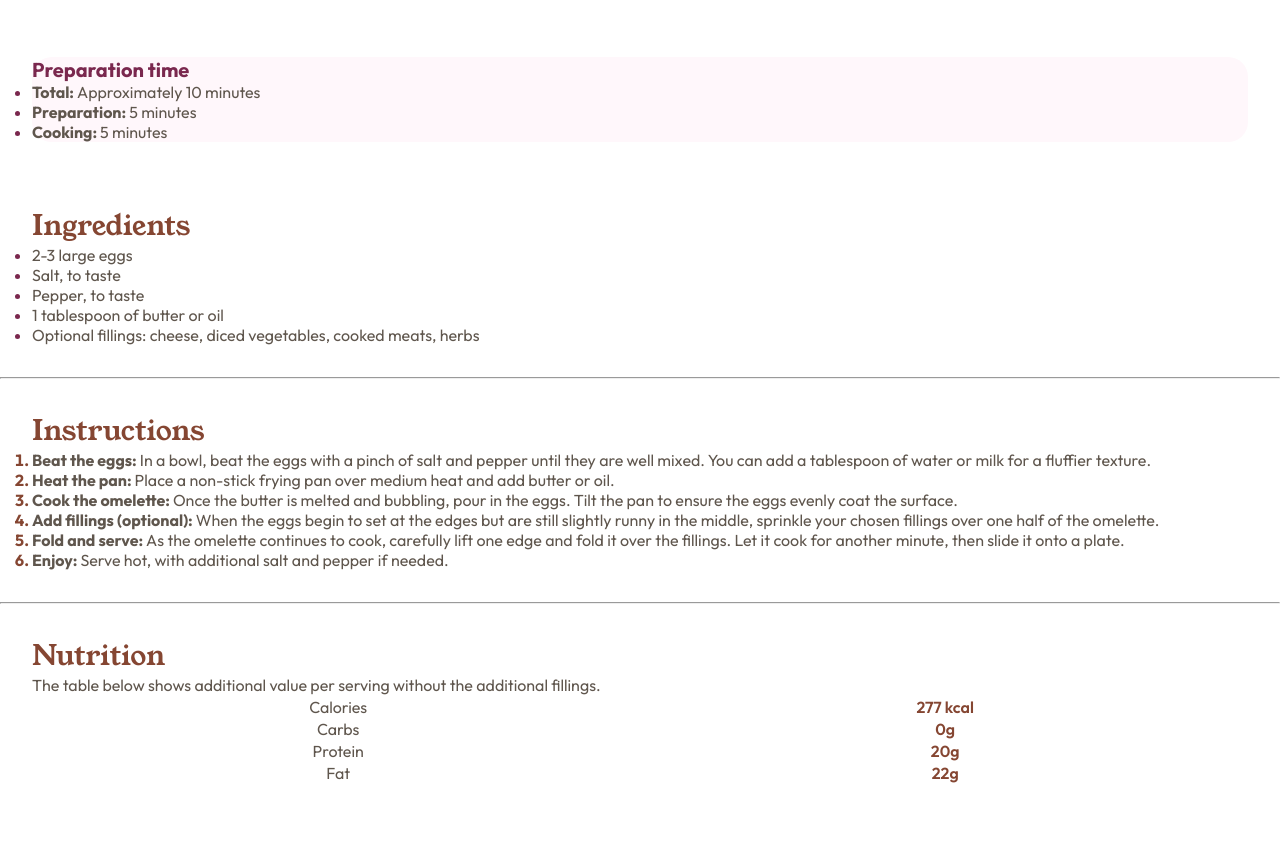
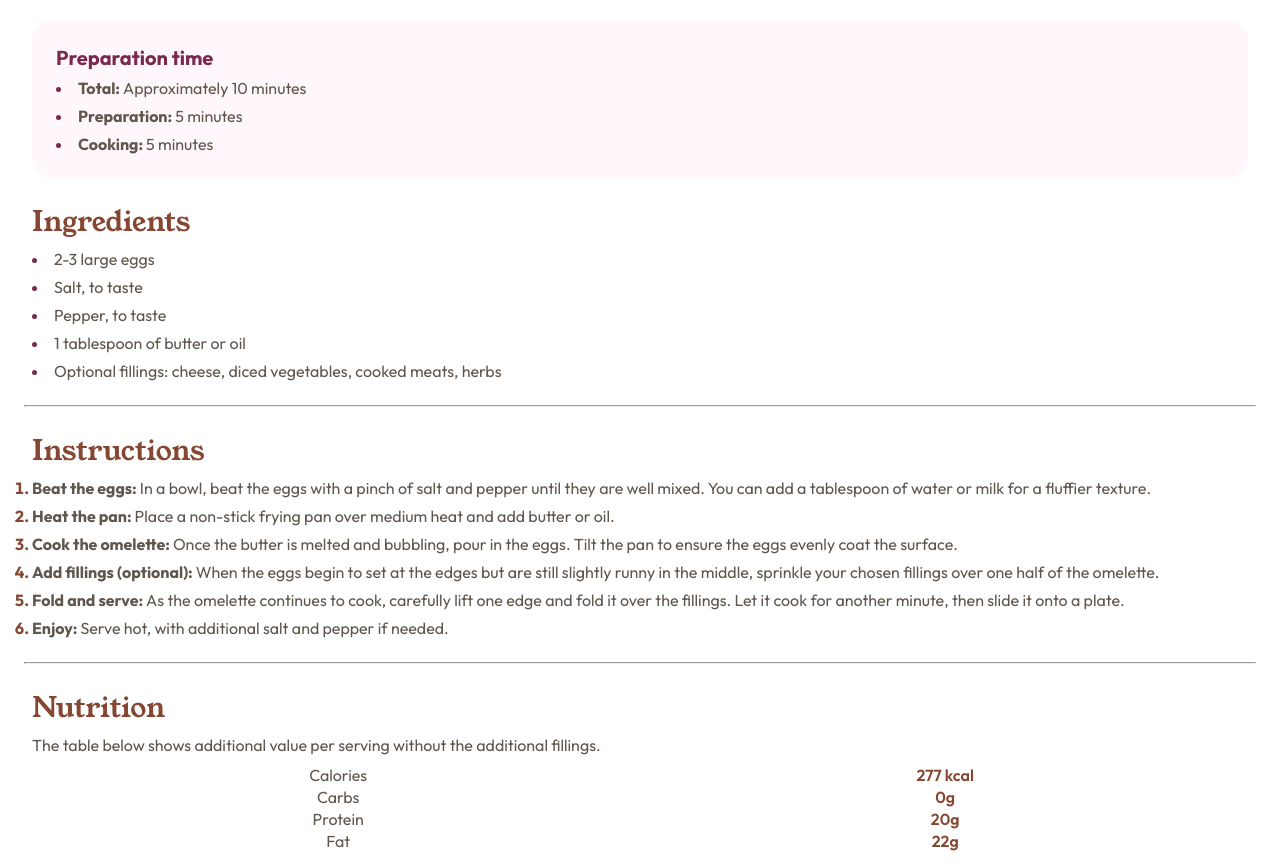
Before and after one commit to aurelienflieger/recipes-website, a plain HTML site: page index.html in a window 1280 px wide. Shown: the part 704-1569 px from the top of the page. Before the commit the page ends 1521 px from the top, so only its background shows below. Drawn offline with Linux system fonts and the light colour scheme.

Commit message:
style: fix sections, separators padding & margins

```diff
--- a/style.css
+++ b/style.css
@@ -83,8 +83,9 @@
 }
 */
 
+
 .recipe__section {
-  margin: var(--spacing-xl);
+  margin: var(--spacing-sm) var(--spacing-xl);
 }
 
 .recipe {
@@ -92,9 +93,15 @@
   flex-direction: column;
 }
 
+.recipe__header {
+  margin-bottom: var(--spacing-md);
+}
+
 .recipe__section {
   display: flex;
   flex-direction: column;
+  list-style-position: inside;
+  gap: var(--spacing-xs);
 }
 
 .recipe__summary {
@@ -136,6 +143,7 @@
   justify-content: center;
   font-family: var(--font-secondary);
   border-radius: 20px;
+  padding: var(--spacing-lg);
 }
 
 .recipe__preparation-title {
@@ -176,10 +184,12 @@
 .recipe__list {
   display: flex;
   flex-direction: column;
+  gap: var(--spacing-xs);
 }
 
 .separator {
   color: rgba(211, 211, 211, 0.221);
+  margin: var(--spacing-sm) var(--spacing-lg);
 }
 
 .recipe__instruction {
```
